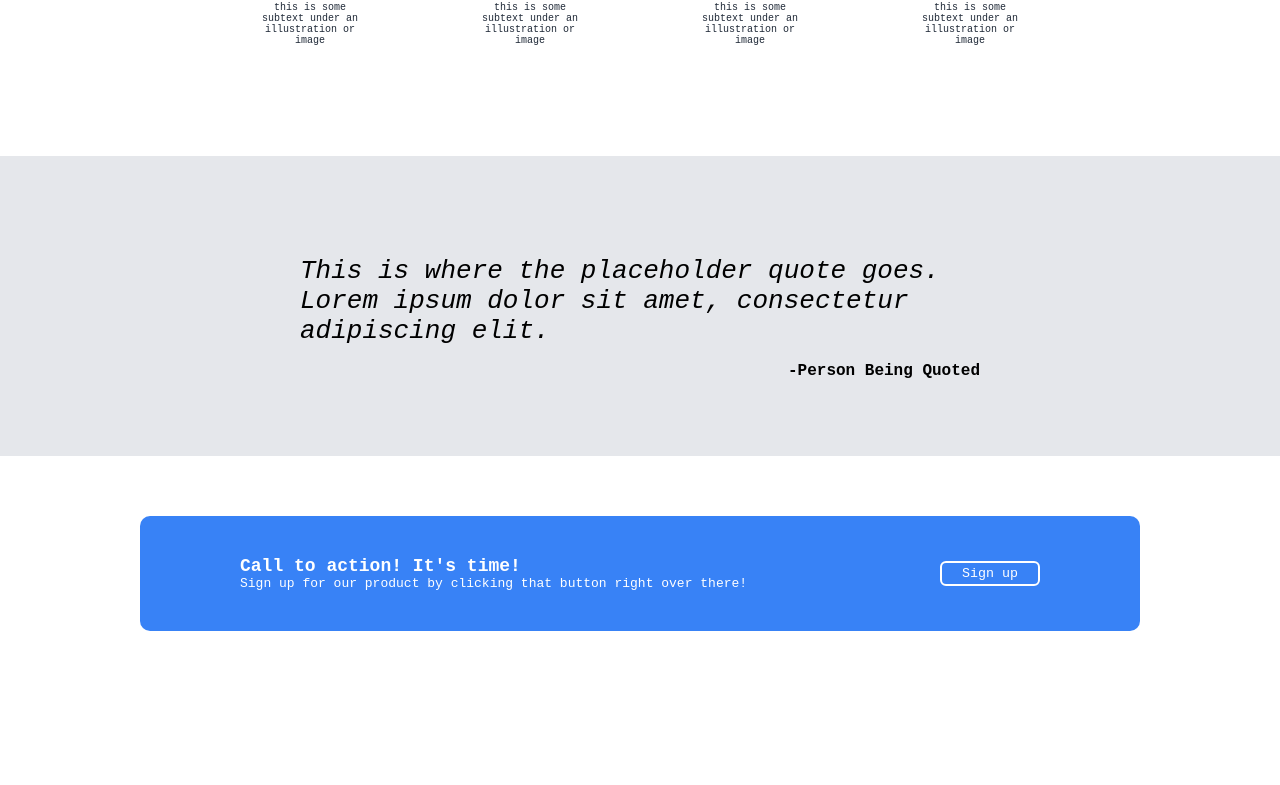
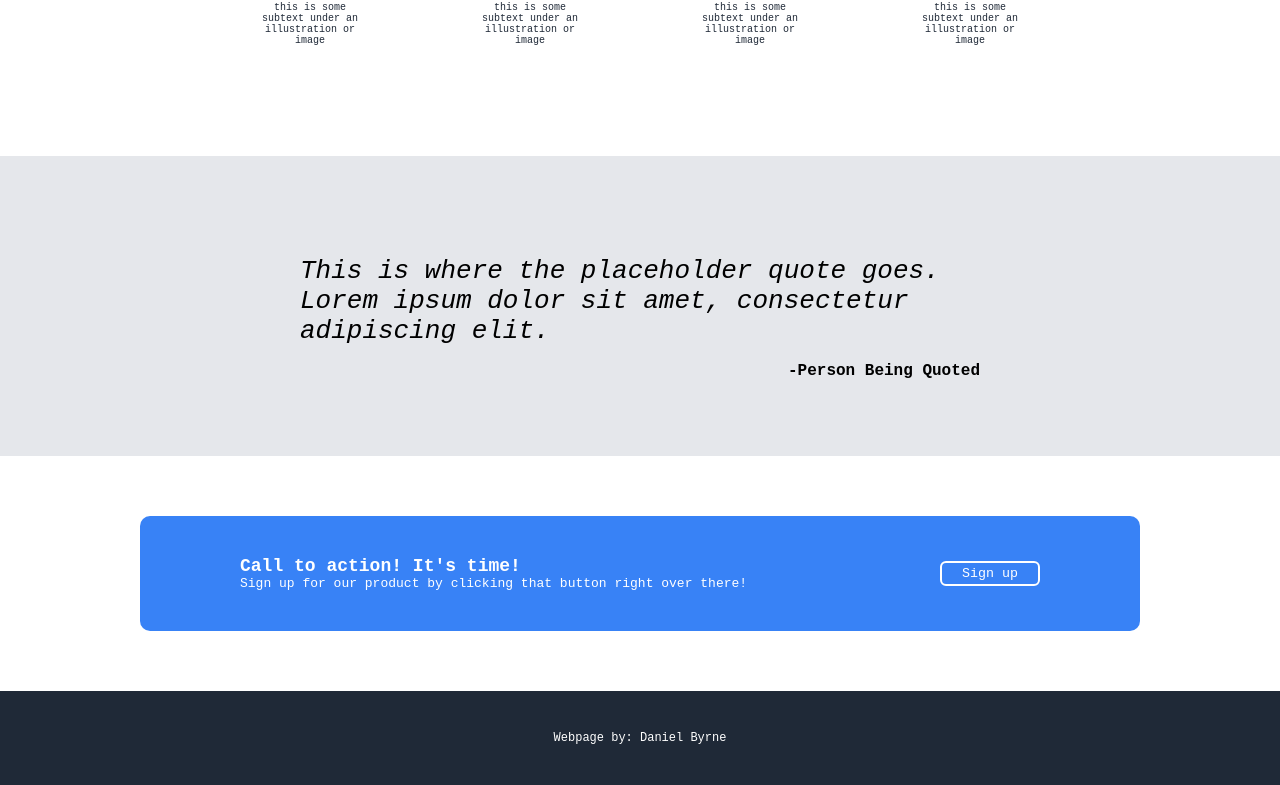
Before and after one commit to dbyrne978/landing-page, a plain HTML site: page index.html in a window 1280 px wide. Shown: the part 584-1369 px from the top of the page. Before the commit the page ends 1275 px from the top, so only its background shows below. Drawn offline with Linux system fonts and the light colour scheme.

Commit message:
Create footer

```diff
--- a/index.html
+++ b/index.html
@@ -59,5 +59,8 @@
             <button type="button" class="sign-up-button">Sign up</button>
         </div>
     </div>
+    <div class="footer">
+        Webpage by: Daniel Byrne
+    </div>
 </body>
 </html>
--- a/styles.css
+++ b/styles.css
@@ -169,3 +169,12 @@ body{
     border: 2px solid white;
     align-self: center;
 }
+
+.footer {
+    background-color: #1F2937;
+    color: white;
+    text-align: center;
+    font-size: 12px;
+    padding-top: 40px;
+    padding-bottom: 40px;
+}
```
